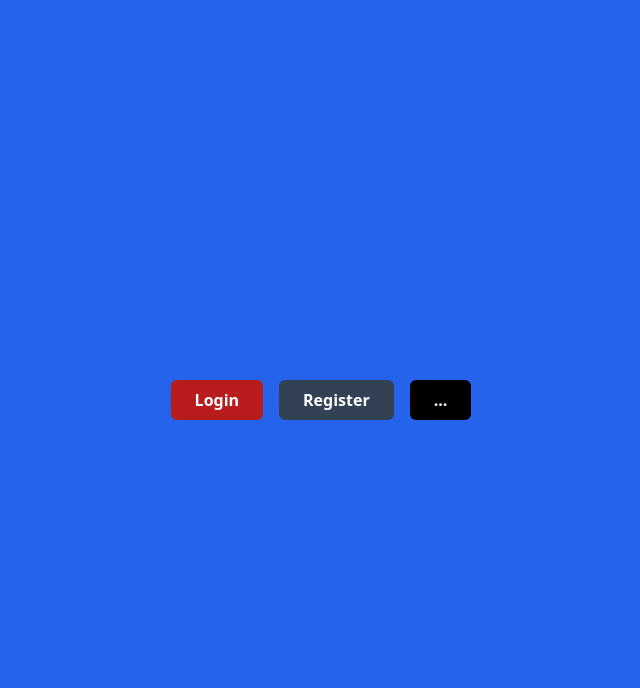
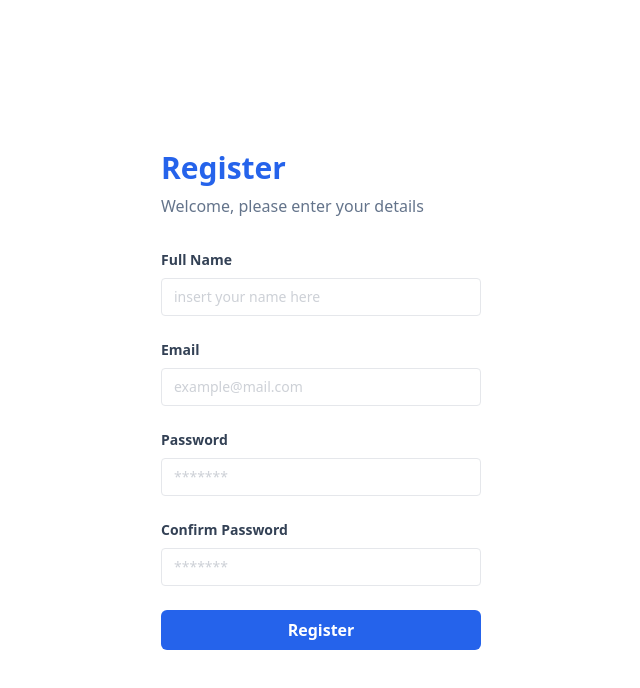
Before and after one commit to BrianFaviansa/my-react-app, a React (Vite) app: page / in a window 1280 px wide. Shown: the top 688 px of the page, without its empty margins (319-959 px from the left). Built offline with nearby package versions, Linux system fonts and the light colour scheme.

Commit message:
feat: atomic design on login & register page

```diff
--- a/src/App.jsx
+++ b/src/App.jsx
@@ -1,15 +1,13 @@
 import React from "react";
-import Button from "./components/Elements/Button";
+import LoginPage from './Pages/login';
+import RegisterPage from "./Pages/register";
 
 
 function App() {
   return (
-    <div className="flex justify-center bg-blue-600 min-h-screen items-center">
-      <div className="flex gap-x-4">
-        <Button variant="bg-red-700">Login</Button>
-        <Button variant="bg-slate-700">Register</Button>
-        <Button></Button>
-      </div>
+    <div className="flex justify-center min-h-screen items-center">
+      {/* <LoginPage></LoginPage> */}
+      <RegisterPage></RegisterPage>
     </div>
   );
 }
--- /dev/null
+++ b/src/Pages/login.jsx
@@ -0,0 +1,12 @@
+import FormLogin from '../components/Fragments/FormLogin';
+import AuthLayout from '../components/Layouts/AuthLayouts';
+
+const LoginPage = () => {
+  return (
+    <AuthLayout title="Login">
+      <FormLogin />
+    </AuthLayout>
+  )
+}
+
+export default LoginPage;
--- /dev/null
+++ b/src/Pages/register.jsx
@@ -0,0 +1,12 @@
+import FormRegister from '../components/Fragments/FormRegister';
+import AuthLayout from '../components/Layouts/AuthLayouts';
+
+const RegisterPage = () => {
+  return (
+    <AuthLayout title="Register">
+      <FormRegister />
+    </AuthLayout>
+  )
+}
+
+export default RegisterPage;
--- a/src/components/Elements/Button/index.jsx
+++ b/src/components/Elements/Button/index.jsx
@@ -1,8 +1,8 @@
 const Button = (props) => {
-  const { children = "...", variant = "bg-black" } = props;
+  const { children = "...", classname = "bg-black" } = props;
   return (
     <button
-      className={`h-10 px-6 font-semibold rounded-md ${variant} text-white`}
+      className={`h-10 px-6 font-semibold rounded-md ${classname} text-white`}
       type="submit"
     >
       {children}
--- /dev/null
+++ b/src/components/Elements/Input/Input.jsx
@@ -0,0 +1,13 @@
+const Input = (props) => {
+  const { type, placeholder, name } = props;
+  return (
+    <input
+      type={type}
+      className="text-sm border rounded w-full py-2 px-3 text-slate-700 placeholder:opacity-50"
+      placeholder={placeholder}
+      name={name}
+    />
+  );
+};
+
+export default Input;
--- /dev/null
+++ b/src/components/Elements/Input/Label.jsx
@@ -0,0 +1,13 @@
+const Label = (props) => {
+  const { htmllFor, children } = props;
+  return (
+    <label
+      htmlFor={htmllFor}
+      className="block text-slate-700 text-sm font-bold mb-2"
+    >
+      {children}
+    </label>
+  );
+};
+
+export default Label;
--- /dev/null
+++ b/src/components/Elements/Input/index.jsx
@@ -0,0 +1,14 @@
+import Label from "./Label";
+import Input from "./Input";
+
+const InputForm = (props) => {
+  const { label, type, name, placeholder } = props;
+  return (
+    <div className="mb-6">
+      <Label htmlFor={name}>{label}</Label>
+      <Input name={name} type={type} placeholder={placeholder} />
+    </div>
+  );
+};
+
+export default InputForm;
--- /dev/null
+++ b/src/components/Fragments/FormLogin.jsx
@@ -0,0 +1,25 @@
+import Button from "../Elements/Button";
+import InputForm from "../Elements/Input";
+
+const FormLogin = () => {
+  return (
+    <form action="">
+      <InputForm
+        label="Email"
+        name="email"
+        type="email"
+        placeholder="example@mail.com"
+      />
+      <InputForm
+        label="Password"
+        name="password"
+        type="password"
+        placeholder="*******"
+      />
+
+      <Button classname="bg-blue-600 w-full">Login</Button>
+    </form>
+  );
+};
+
+export default FormLogin;
--- /dev/null
+++ b/src/components/Fragments/FormRegister.jsx
@@ -0,0 +1,37 @@
+import Button from "../Elements/Button";
+import InputForm from "../Elements/Input";
+
+const FormRegister = () => {
+  return (
+    <form action="">
+      <InputForm
+        label="Full Name"
+        name="fullname"
+        type="text"
+        placeholder="insert your name here"
+      />
+      <InputForm
+        label="Email"
+        name="email"
+        type="email"
+        placeholder="example@mail.com"
+      />
+      <InputForm
+        label="Password"
+        name="password"
+        type="password"
+        placeholder="*******"
+      />
+      <InputForm
+        label="Confirm Password"
+        name="confirmPassword"
+        type="password"
+        placeholder="*******"
+      />
+
+      <Button classname="bg-blue-600 w-full">Register</Button>
+    </form>
+  );
+};
+
+export default FormRegister;
--- /dev/null
+++ b/src/components/Layouts/AuthLayouts.jsx
@@ -0,0 +1,15 @@
+
+const AuthLayout = (props) => {
+  const { children, title } = props;
+  return (
+    <div className="w-full max-w-xs">
+      <h1 className="text-blue-600 text-3xl font-bold mb-2">{title}</h1>
+      <p className="font-medium text-slate-500 mb-8">
+        Welcome, please enter your details
+      </p>
+      {children}
+    </div>
+  );
+};
+
+export default AuthLayout;
```
